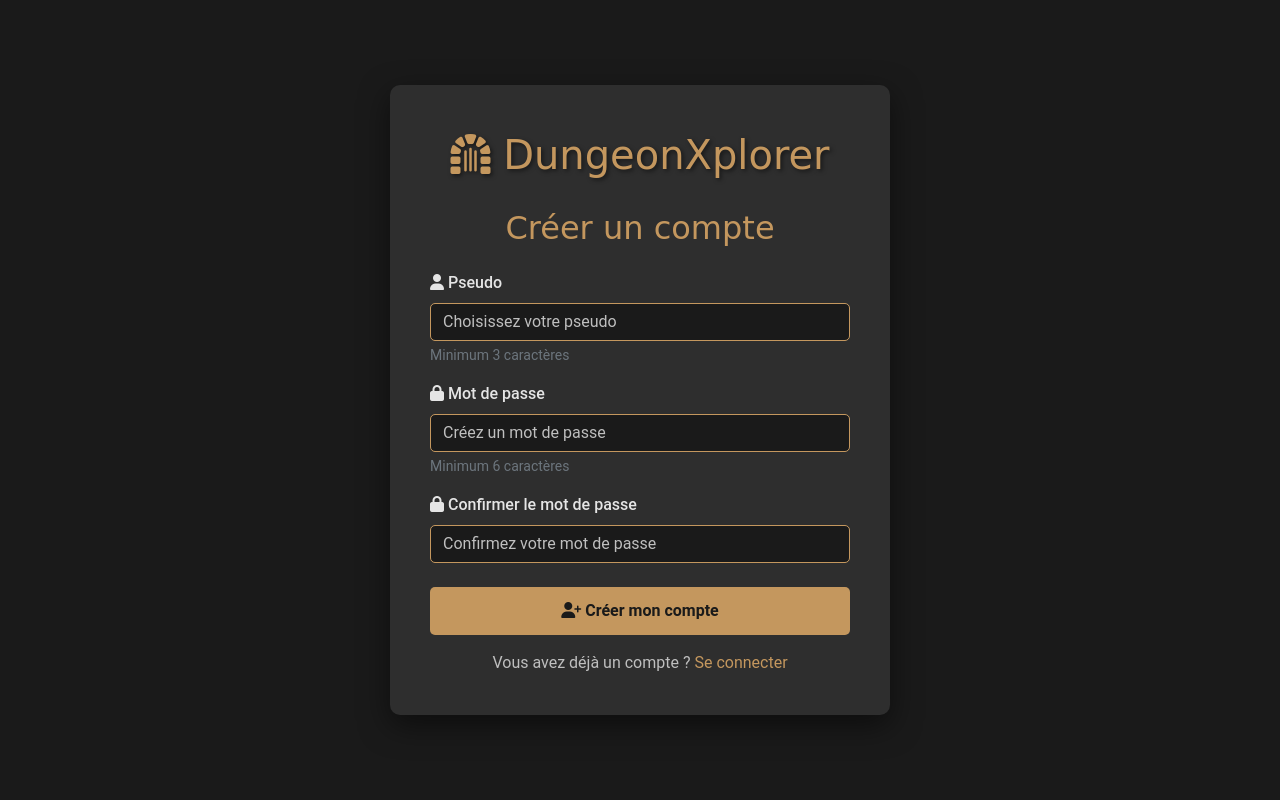
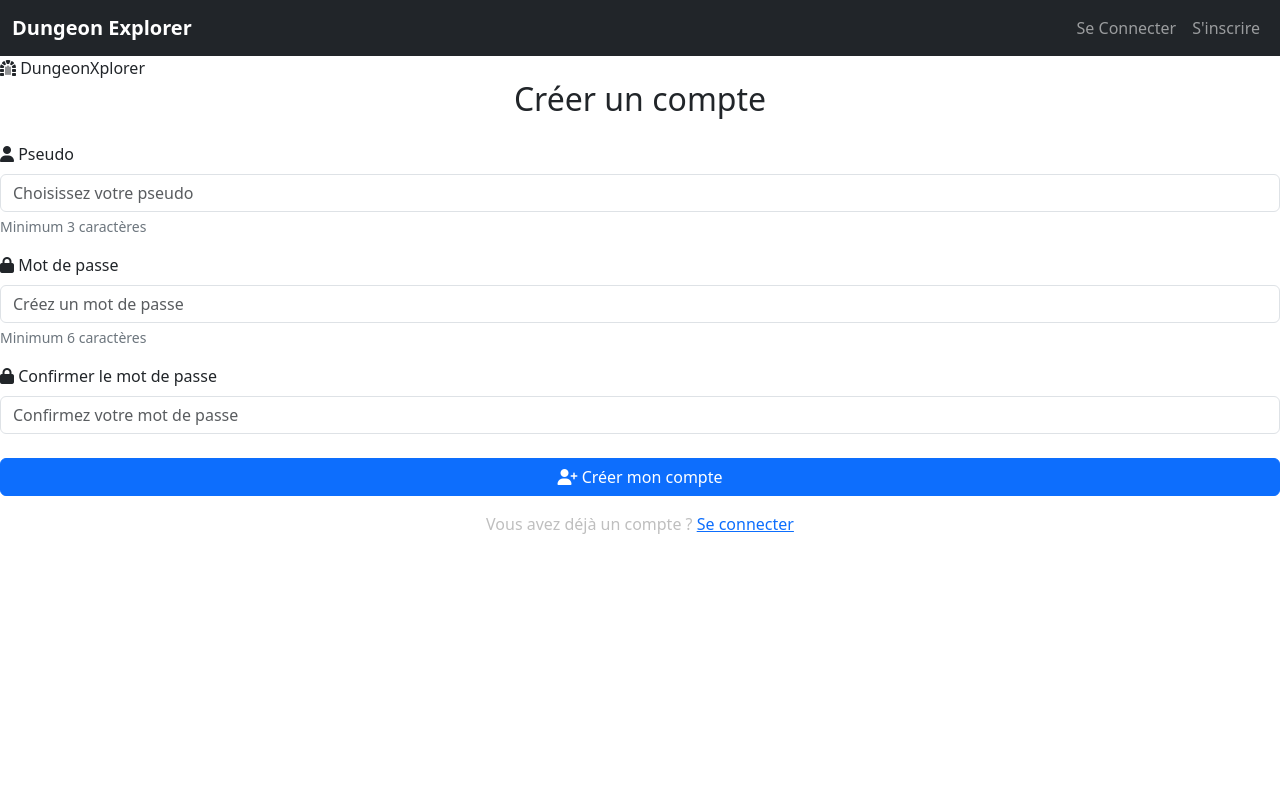
Before and after one commit to come-gp/DungeonXplorer, a PHP site: template app/Views/register.php in a window 1280 px wide. Run offline with PHP 8.4, Linux system fonts and the light colour scheme; the template is opened without the code that fills it, so the values that code supplies are empty.

Commit message:
Ajout navbar pages login & register + check contraintes (pas fini)

```diff
--- a/app/Views/components/navbar.php
+++ b/app/Views/components/navbar.php
@@ -60,7 +60,7 @@ $isAdmin = $_SESSION['is_admin'] ?? false;
 
                             <li><hr class="dropdown-divider"></li>
                             <li>
-                                <form method="POST" action="<?= base_url('/logout') ?>" class="m-0">
+                                <form method="GET" action="<?= base_url('/logout') ?>" class="m-0">
                                     <button type="submit" class="dropdown-item text-danger w-100 text-start">
                                         <i class="fas fa-sign-out-alt"></i> Se déconnecter
                                     </button>
--- a/app/Views/profile.php
+++ b/app/Views/profile.php
@@ -4,7 +4,6 @@
     <meta charset="UTF-8">
     <meta name="viewport" content="width=device-width, initial-scale=1.0">
     <title>Mon Profil - DungeonXplorer</title>
-
     <link href="https://cdn.jsdelivr.net/npm/bootstrap@5.3.2/dist/css/bootstrap.min.css" rel="stylesheet">
     <link rel="stylesheet" href="https://cdn.jsdelivr.net/npm/bootstrap-icons@1.11.1/font/bootstrap-icons.css">
     <link rel="stylesheet" href="<?= base_url('/css/navbar.css') ?>">
--- a/app/Views/register.php
+++ b/app/Views/register.php
@@ -6,10 +6,12 @@
     <title>Créer un compte - DungeonXplorer</title>
     <link href="https://cdn.jsdelivr.net/npm/bootstrap@5.3.0/dist/css/bootstrap.min.css" rel="stylesheet">
     <link rel="stylesheet" href="https://cdnjs.cloudflare.com/ajax/libs/font-awesome/6.4.0/css/all.min.css">
+    <link rel="stylesheet" href="<?= base_url('/css/register.css') ?>">
     <link rel="stylesheet" href="<?= base_url('/css/navbar.css') ?>">
-    <link rel="stylesheet" href="../public/css/register.css">
 </head>
 <body>
+    <?php require __DIR__ . '/components/navbar.php'; ?>
+    <div class="content-wrapper">
         <div class="register-container">
             <div class="logo-text">
                 <i class="fas fa-dungeon"></i> DungeonXplorer
@@ -57,7 +59,7 @@
                 </p>
             </div>
         </div>
-
+    </div>
     <script src="https://cdn.jsdelivr.net/npm/bootstrap@5.3.0/dist/js/bootstrap.bundle.min.js"></script>
 </body>
 </html>
--- a/public/css/register.css
+++ b/public/css/register.css
@@ -1,16 +1,31 @@
+* {
+    box-sizing: border-box;
+}
+
+html, body {
+    margin: 0 !important;
+    padding: 0 !important;
+    height: 100% !important;
+}
+
 body {
-    background-color: #1A1A1A;
-    color: #E5E5E5;
-    font-family: 'Roboto', sans-serif;
-    min-height: 100vh;
+    background-color: #1A1A1A !important;
+    color: #E5E5E5 !important;
+    font-family: 'Roboto', sans-serif !important;
+}
+
+nav {
+    margin: 0 !important;
+    width: 100% !important;
+}
+
+.content-wrapper {
+    width: 100%;
+    min-height: calc(100vh - 70px);
     display: flex;
     align-items: center;
     justify-content: center;
-}
-
-h1, h2, h3 {
-    font-family: 'Pirata One', cursive;
-    color: #C4975E;
+    padding: 2rem;
 }
 
 .register-container {
@@ -22,16 +37,27 @@ h1, h2, h3 {
     width: 100%;
 }
 
+.logo-text {
+    font-family: 'Pirata One', cursive;
+    font-size: 2.5rem;
+    color: #C4975E;
+    text-align: center;
+    margin-bottom: 1.5rem;
+}
+
+h2 {
+    font-family: 'Pirata One', cursive;
+    color: #C4975E;
+}
+
 .form-label {
     color: #E5E5E5;
-    font-weight: 500;
 }
 
 .form-control {
     background-color: #1A1A1A;
     border: 1px solid #C4975E;
     color: #E5E5E5;
-    border-radius: 5px;
 }
 
 .form-control:focus {
@@ -41,61 +67,27 @@ h1, h2, h3 {
     box-shadow: 0 0 0 0.25rem rgba(196, 151, 94, 0.25);
 }
 
-.form-control::placeholder {
-    color: #BFBFBF;
-}
-
 .btn-primary {
     background-color: #C4975E;
     border: none;
     color: #1A1A1A;
     font-weight: 700;
-    padding: 0.75rem;
-    border-radius: 5px;
-    transition: all 0.3s;
 }
 
 .btn-primary:hover {
     background-color: #8B1E1E;
     color: #E5E5E5;
-    transform: translateY(-2px);
-    box-shadow: 0 5px 15px rgba(196, 151, 94, 0.3);
+}
+
+.text-link {
+    color: #C4975E;
+}
+
+.form-text {
+    color: #BFBFBF;
 }
 
 .alert-danger {
     background-color: #8B1E1E;
-    border-color: #8B1E1E;
     color: #E5E5E5;
 }
-
-.alert-success {
-    background-color: #4A7A66;
-    border-color: #4A7A66;
-    color: #E5E5E5;
-}
-
-.text-link {
-    color: #C4975E;
-    text-decoration: none;
-    transition: all 0.3s;
-}
-
-.text-link:hover {
-    color: #E5E5E5;
-    text-decoration: underline;
-}
-
-.input-group-text {
-    background-color: #1A1A1A;
-    border: 1px solid #C4975E;
-    color: #C4975E;
-}
-
-.logo-text {
-    font-family: 'Pirata One', cursive;
-    font-size: 2.5rem;
-    color: #C4975E;
-    text-align: center;
-    margin-bottom: 1.5rem;
-    text-shadow: 2px 2px 4px rgba(0, 0, 0, 0.5);
-}
```
Also changed, not shown: app/Views/login.php (+5 -49 lines), public/css/login.css (+42 -34 lines). Lines whose indentation alone changed are shown as unchanged.
